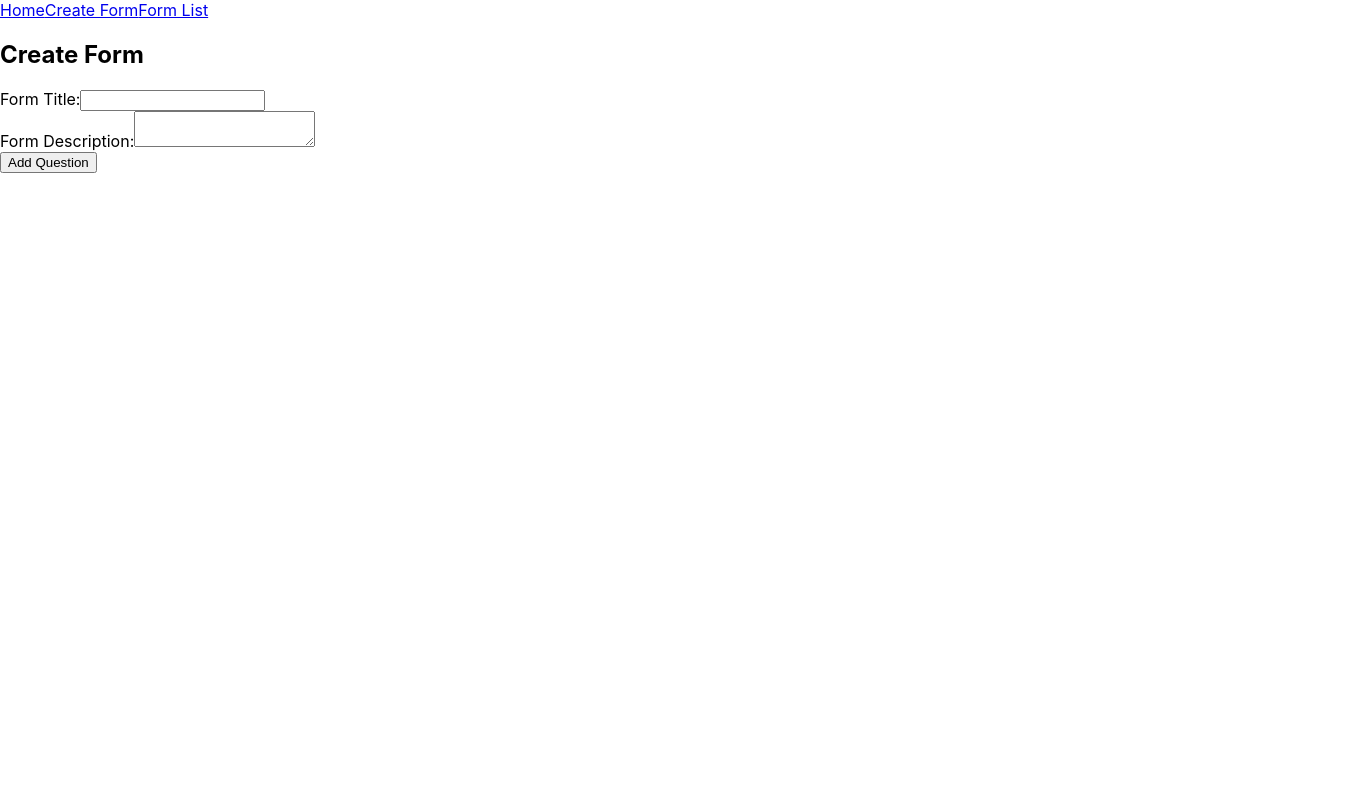
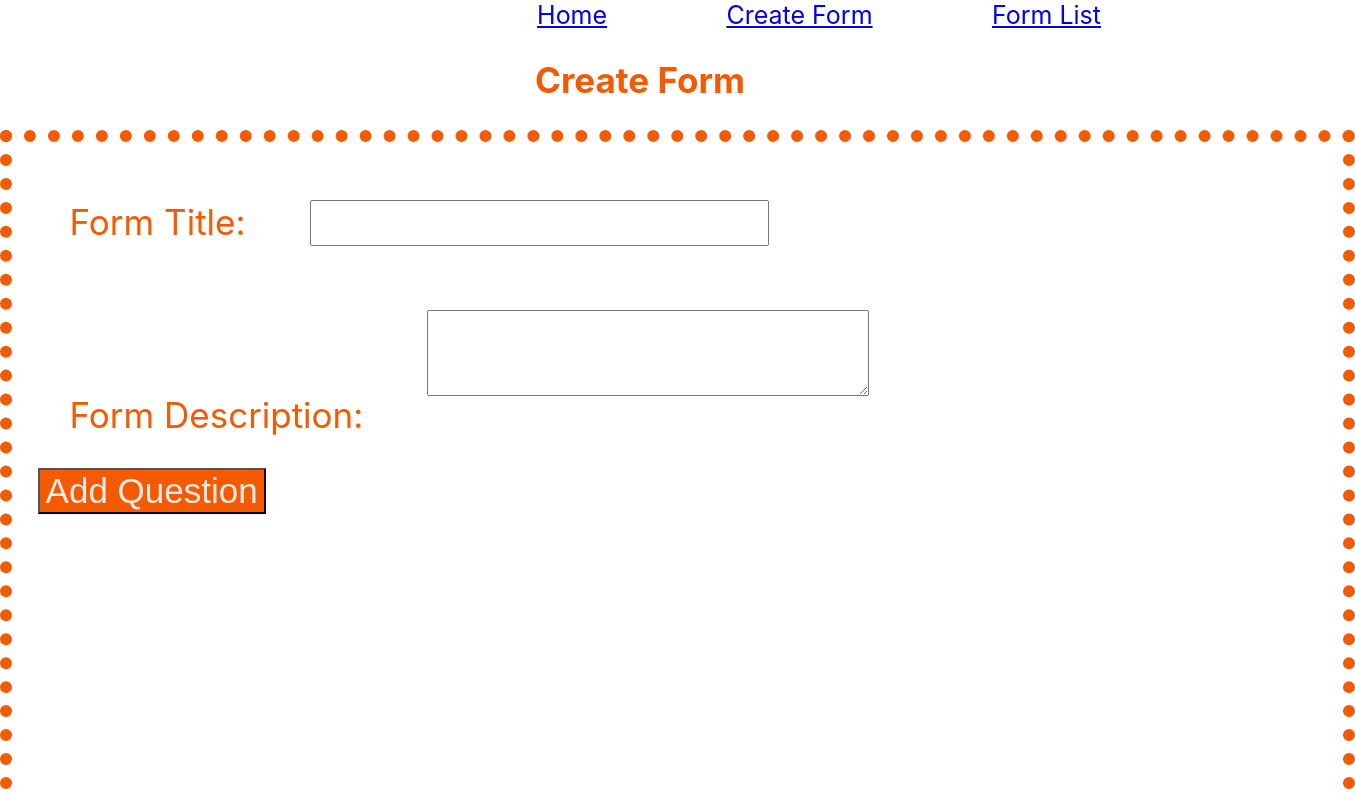
Before and after one commit to shreyadenny/form-creator-app, a React (Create React App) app: page /create-form in a window 1280 px wide. Shown: the top 799 px of the page, 1355 px wide, since content can reach past the window. Built offline with nearby package versions, Linux system fonts and the light colour scheme.

Commit message:
second commit

```diff
--- /dev/null
+++ b/src/components/Header.css
@@ -0,0 +1,14 @@
+.Header{
+    display: grid;
+    grid-template-areas: "logo nav";
+}
+.Nav{
+    grid-area: nav;
+    display: grid;
+    grid-template-columns: repeat(4, auto);
+    align-items: center;
+    justify-items: center;
+    font-size: 25px;
+    text-align: center;
+    color: #f55a00;
+}
--- a/src/components/Header.js
+++ b/src/components/Header.js
@@ -1,13 +1,16 @@
 import React from 'react';
 import { Link } from 'react-router-dom';
+import './Header.css'
 
 function Header() {
   return (
-    <nav>
+    <header className='Header'>
+    <nav className='Nav'>
       <Link to="/">Home</Link>
       <Link to="/create-form">Create Form</Link>
       <Link to="/form-list">Form List</Link>
     </nav>
+    </header>
   );
 }
 
--- /dev/null
+++ b/src/components/QuestionForm.css
@@ -0,0 +1,43 @@
+.form-box {
+    min-width: 100%;
+    height: 100vh;
+    border: dotted #f55a00 1vw;
+    /* border: 1px solid red; */
+    margin: 0vw;
+    padding: 2vw;
+    position: relative;
+    /* position:relative for .prevBtn and .nextBtn position:absolute; */
+  }
+  .form-box label{
+    font-size: 35px;
+  text-align: center;
+  color: #f55a00;
+  margin: 2pc;
+  margin-top: 2pc;
+  margin-bottom: 2pc;
+}
+.form-box input{
+    font-size: 35px;
+  text-align: center;
+  color: #f55a00;
+  margin: 2pc;
+  margin-top: 2pc;
+  margin-bottom: 2pc;
+}
+.form-box textarea{
+    font-size: 35px;
+  text-align: center;
+  color: #f55a00;
+  margin: 2pc;
+  margin-top: 2pc;
+  margin-bottom: 2pc;
+}
+.form-box button{
+    font-size: 35px;
+  text-align: center;
+  color: #f1ecea;
+  background: #f55a00;
+  margin: 0 0 0.5vh 0;
+  margin-top: 2pc;
+  margin-bottom: 2pc;
+}
--- a/src/components/QuestionForm.js
+++ b/src/components/QuestionForm.js
@@ -1,5 +1,6 @@
 import React, { useState } from 'react';
 import FormField from './FormField';
+import './QuestionForm.css'
 
 function QuestionForm() {
   const [questionType, setQuestionType] = useState('');
@@ -30,7 +31,7 @@ function QuestionForm() {
   };
 
   return (
-    <div>
+    <div className='form-box'>
       <div>
         <label htmlFor="formTitle">Form Title:</label>
         <input
--- /dev/null
+++ b/src/views/CreateForm.css
@@ -0,0 +1,5 @@
+h2{
+    font-size: 35px;
+    text-align: center;
+    color: #f55a00;
+}
--- a/src/views/CreateForm.js
+++ b/src/views/CreateForm.js
@@ -1,6 +1,6 @@
 import React from 'react';
 import QuestionForm from '../components/QuestionForm';
-
+import './CreateForm.css'
 function CreateForm() {
   return (
     <div>
```
